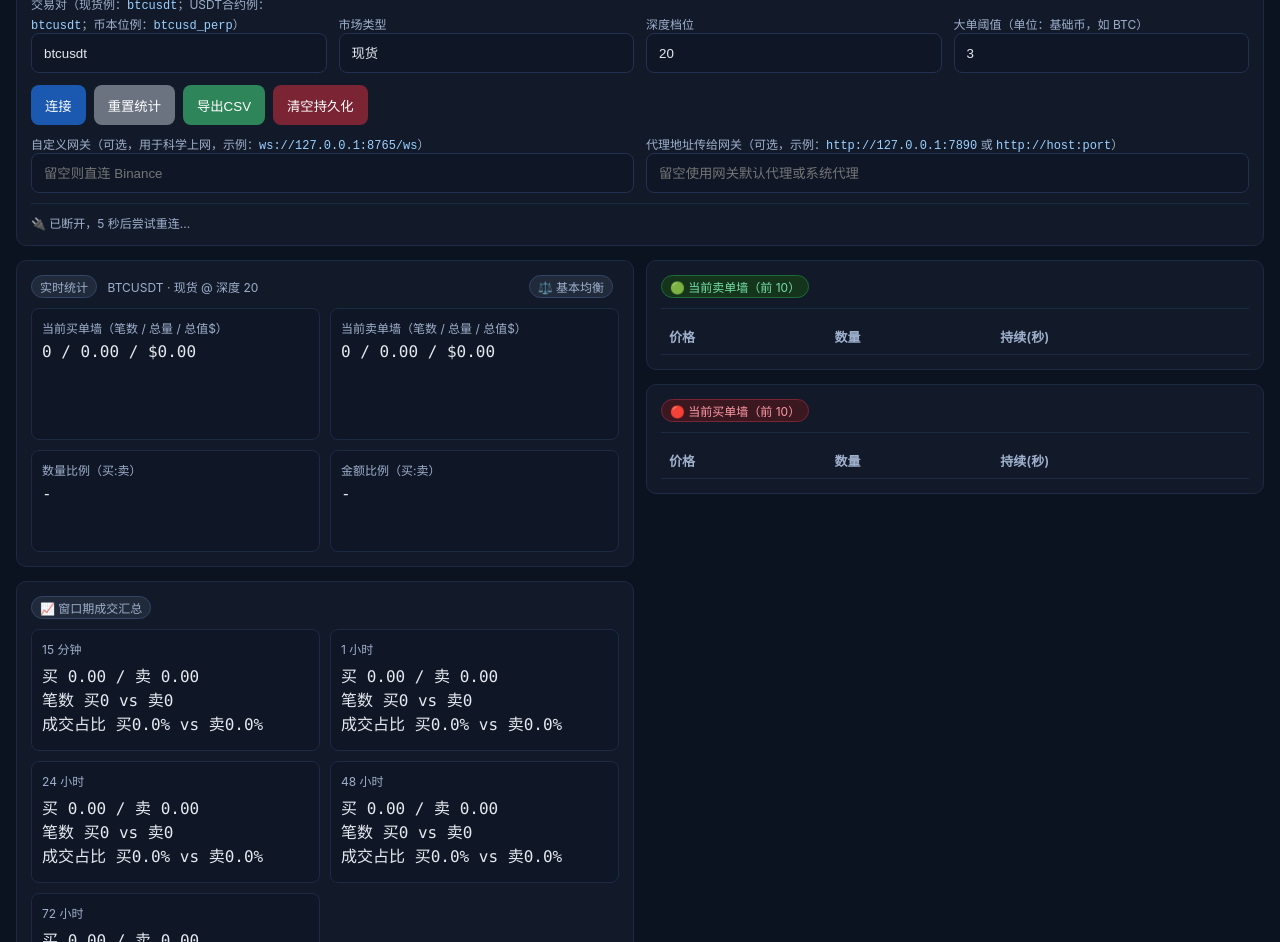
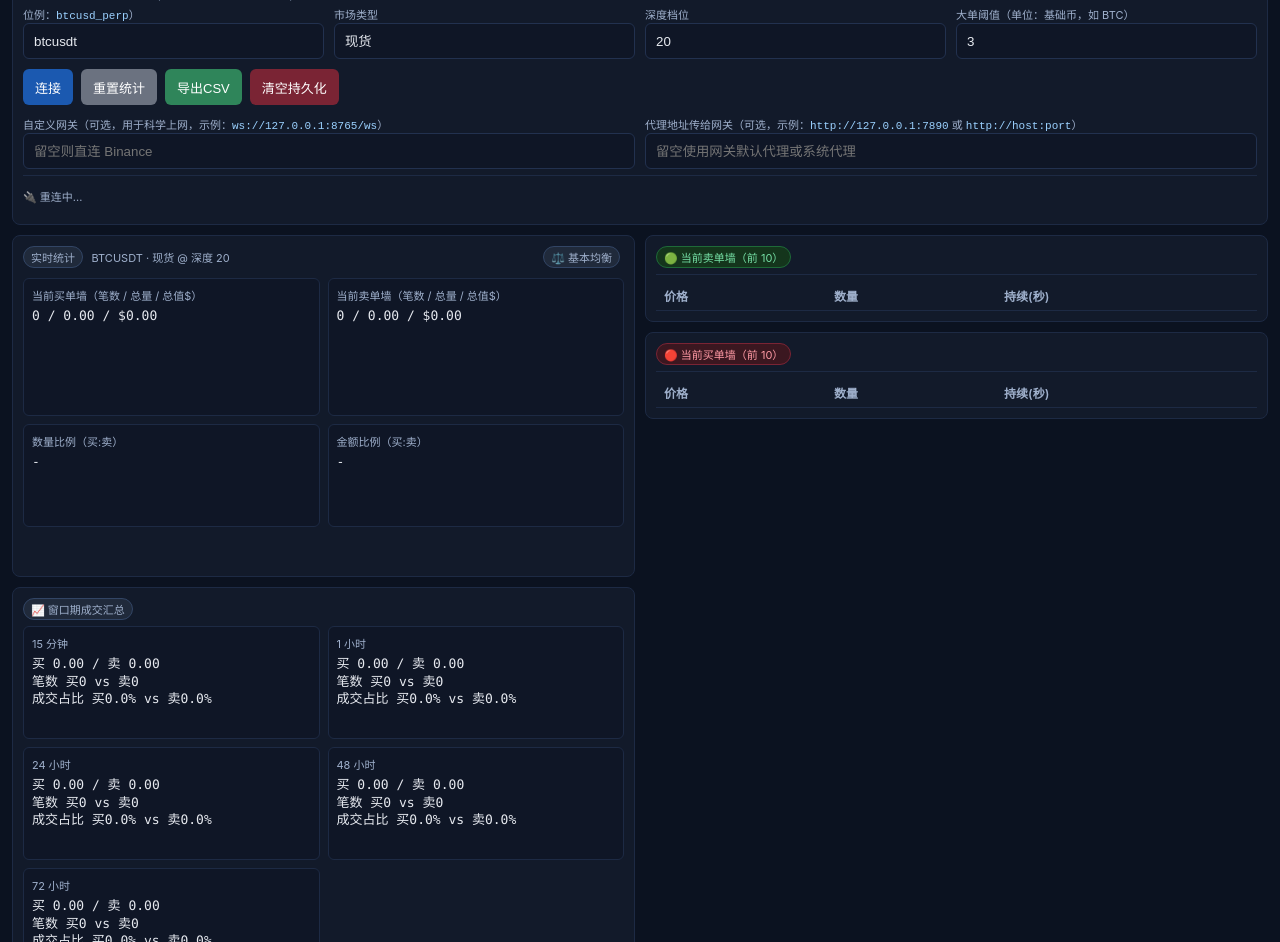
Before and after one commit to wzaiwei6/order-monitor, a plain HTML site: page index.html in a window 1280 px wide. Shown: the part 75-1017 px from the top of the page. Drawn offline with Linux system fonts and the light colour scheme.

Commit message:
update height

```diff
--- a/index.html
+++ b/index.html
@@ -5,34 +5,53 @@
   <meta name="viewport" content="width=device-width, initial-scale=1.0">
   <title>Binance 大额订单监控</title>
   <style>
-    body { font-family: -apple-system, BlinkMacSystemFont, Segoe UI, Roboto, Helvetica, Arial, sans-serif; margin: 16px; background: #0b1220; color: #e6e9ef; }
-    h1 { font-size: 20px; margin: 0 0 8px; }
-    .card { background: #121a2a; border: 1px solid #1d2a44; border-radius: 10px; padding: 14px; margin-bottom: 14px; }
-    .row { display: flex; gap: 12px; flex-wrap: wrap; align-items: flex-start; }
+    body { font-family: -apple-system, BlinkMacSystemFont, Segoe UI, Roboto, Helvetica, Arial, sans-serif; margin: 12px; background: #0b1220; color: #e6e9ef; }
+    h1 { font-size: 20px; margin: 0 0 6px; }
+    .card { background: #121a2a; border: 1px solid #1d2a44; border-radius: 8px; padding: 10px; margin-bottom: 10px; }
+    .card-stats { min-height: 320px; }
+    .card-windows { min-height: 480px; }
+    @media (max-width: 768px) {
+      .card-stats { min-height: 500px; }
+      .card-windows { min-height: 950px; }
+    }
+    .row { display: flex; gap: 10px; flex-wrap: wrap; align-items: flex-start; }
     .col { flex: 1; min-width: 280px; }
-    label { font-size: 12px; color: #9fb0cc; }
-    input, select { background: #0f1626; color: #e6e9ef; border: 1px solid #22314f; border-radius: 8px; padding: 10px 12px; width: 100%; box-sizing: border-box; height: 40px; }
+    label { font-size: 11px; color: #9fb0cc; margin-bottom: 4px; }
+    input, select { background: #0f1626; color: #e6e9ef; border: 1px solid #22314f; border-radius: 6px; padding: 8px 10px; width: 100%; box-sizing: border-box; height: 36px; }
     select { appearance: none; }
-    .pill { display: inline-block; padding: 2px 8px; border-radius: 999px; font-size: 12px; margin-right: 6px; }
+    .pill { display: inline-block; padding: 2px 7px; border-radius: 999px; font-size: 11px; margin-right: 4px; }
     .pill.buy { background: #3b1720; color: #ff9aa5; border: 1px solid #7a2434; }
     .pill.sell { background: #14351c; color: #76e0a6; border: 1px solid #1e6a38; }
     .pill.neutral { background: #202a3b; color: #9fb0cc; border: 1px solid #324565; }
-    .grid { display: grid; grid-template-columns: repeat(2, 1fr); gap: 10px; }
-    .kpi { background: #0f1626; border: 1px solid #1d2a44; border-radius: 8px; padding: 10px; min-height: 80px; display: flex; flex-direction: column; }
-    .kpi .label { font-size: 12px; color: #9fb0cc; }
-    .kpi .value { font-size: 16px; margin-top: 6px; font-family: 'Monaco', 'Menlo', 'Consolas', monospace; word-break: break-all; }
+    .grid { display: grid; grid-template-columns: repeat(2, 1fr); gap: 8px; }
+    .kpi { background: #0f1626; border: 1px solid #1d2a44; border-radius: 6px; padding: 8px; min-height: 80px; display: flex; flex-direction: column; overflow: hidden; }
+    .kpi .label { font-size: 11px; color: #9fb0cc; }
+    .kpi .value { font-size: 13px; margin-top: 4px; font-family: 'Monaco', 'Menlo', 'Consolas', monospace; word-break: break-word; line-height: 1.35; }
+    .kpi-wall { min-height: 120px; }
+    .kpi-ratio { min-height: 85px; }
+    .kpi-window { min-height: 95px; }
+    @media (max-width: 768px) {
+      .kpi { min-height: 140px; }
+      .kpi-wall { min-height: 200px; }
+      .kpi-ratio { min-height: 120px; }
+      .kpi-window { min-height: 170px; }
+      .kpi .value { font-size: 11px; line-height: 1.3; }
+      .kpi .label { font-size: 11px; }
+      .grid { gap: 8px; }
+    }
     table { width: 100%; border-collapse: collapse; }
-    th, td { padding: 8px; border-bottom: 1px solid #1d2a44; font-size: 13px; font-variant-numeric: tabular-nums; }
+    th, td { padding: 6px 8px; border-bottom: 1px solid #1d2a44; font-size: 12px; font-variant-numeric: tabular-nums; }
     th { text-align: left; color: #9fb0cc; font-weight: 600; }
     tr:hover td { background: #0f1626; }
     .agg-window { min-height: 70px; }
     .muted { color: #9fb0cc; }
     .ok { color: #76e0a6; }
     .err { color: #ff9aa5; }
-    .hint { font-size: 12px; color: #9fb0cc; }
-    .small { font-size: 12px; }
-    .sep { height: 1px; background: #1d2a44; margin: 10px 0; }
-    .btn { background: #1b59b0; color: white; border: 0; border-radius: 8px; padding: 10px 14px; height: 40px; cursor: pointer; }
+    .hint { font-size: 11px; color: #9fb0cc; }
+    .small { font-size: 11px; }
+    .sep { height: 1px; background: #1d2a44; margin: 6px 0; }
+    #status { min-height: 32px; max-height: 32px; overflow: hidden; display: flex; align-items: center; line-height: 1.4; white-space: nowrap; }
+    .btn { background: #1b59b0; color: white; border: 0; border-radius: 6px; padding: 8px 12px; height: 36px; cursor: pointer; font-size: 13px; }
     .btn:disabled { background: #253551; cursor: not-allowed; }
     code { color: #9bd1ff; }
   </style>
@@ -89,7 +108,7 @@
 
   <div class="row">
     <div class="col">
-      <div class="card">
+      <div class="card card-stats">
         <div style="display:flex;align-items:center;gap:8px;justify-content:space-between;">
           <div>
             <span class="pill neutral">实时统计</span>
@@ -100,35 +119,35 @@
           </div>
         </div>
         <div class="grid" style="margin-top:10px;">
-          <div class="kpi" style="min-height:110px;">
+          <div class="kpi kpi-wall">
             <div class="label">当前买单墙（笔数 / 总量 / 总值$）</div>
             <div class="value" id="kpiBid">-</div>
           </div>
-          <div class="kpi" style="min-height:110px;">
+          <div class="kpi kpi-wall">
             <div class="label">当前卖单墙（笔数 / 总量 / 总值$）</div>
             <div class="value" id="kpiAsk">-</div>
           </div>
-          <div class="kpi" style="min-height:80px;">
+          <div class="kpi kpi-ratio">
             <div class="label">数量比例（买:卖）</div>
             <div class="value" id="kpiQtyRatio">-</div>
           </div>
-          <div class="kpi" style="min-height:80px;">
+          <div class="kpi kpi-ratio">
             <div class="label">金额比例（买:卖）</div>
             <div class="value" id="kpiValRatio">-</div>
           </div>
         </div>
       </div>
 
-      <div class="card">
+      <div class="card card-windows">
         <span class="pill neutral">📈 窗口期成交汇总</span>
-        <div class="grid" style="margin-top:10px;">
-          <div class="kpi" style="min-height:100px;"><div class="label">15 分钟</div><div class="value" id="agg15m">-</div></div>
-          <div class="kpi" style="min-height:100px;"><div class="label">1 小时</div><div class="value" id="agg1h">-</div></div>
-          <div class="kpi" style="min-height:100px;"><div class="label">24 小时</div><div class="value" id="agg24h">-</div></div>
-          <div class="kpi" style="min-height:100px;"><div class="label">48 小时</div><div class="value" id="agg48h">-</div></div>
-          <div class="kpi" style="min-height:100px;"><div class="label">72 小时</div><div class="value" id="agg72h">-</div></div>
+        <div class="grid" style="margin-top:6px;">
+          <div class="kpi kpi-window"><div class="label">15 分钟</div><div class="value" id="agg15m">-</div></div>
+          <div class="kpi kpi-window"><div class="label">1 小时</div><div class="value" id="agg1h">-</div></div>
+          <div class="kpi kpi-window"><div class="label">24 小时</div><div class="value" id="agg24h">-</div></div>
+          <div class="kpi kpi-window"><div class="label">48 小时</div><div class="value" id="agg48h">-</div></div>
+          <div class="kpi kpi-window"><div class="label">72 小时</div><div class="value" id="agg72h">-</div></div>
         </div>
-        <div class="small muted" style="margin-top:8px;">显示最近窗口内“被判定成交的大额挂单”的买/卖累计数量与占比。</div>
+        <div class="small muted" style="margin-top:4px;">显示最近窗口内"被判定成交的大额挂单"的买/卖累计数量与占比。</div>
       </div>
 
 
@@ -293,7 +312,10 @@
           : binanceUrl;
         const marketLabel = marketType === 'usdtm' ? 'USDT合约' : (marketType === 'coinm' ? '币本位合约' : '现货');
         elPairTitle.textContent = `${symbol.toUpperCase()} · ${marketLabel} @ 深度 ${depth}`;
-        elStatus.textContent = `连接中：${url}`;
+        // 缩短URL显示，避免换行导致跳动
+        const shortUrl = url.length > 80 ? url.substring(0, 80) + '...' : url;
+        elStatus.innerHTML = `<span>连接中...</span>`;
+        elStatus.title = url; // 完整URL显示在悬停提示中
 
         // 加载到本地历史后立即渲染，避免断线期间页面空白
         renderAll({ symbol, threshold });
@@ -320,17 +342,20 @@
         };
 
         ws.onerror = (e) => {
-          elStatus.innerHTML = `<span class=\"err\">❌ WebSocket 错误：${e?.message || '请检查网络/代理/网关'}</span>`;
+          elStatus.innerHTML = `<span class=\"err\">❌ 连接错误</span>`;
+          elStatus.title = e?.message || '请检查网络/代理/网关';
           connectBtn.disabled = false;
         };
 
         ws.onclose = () => {
-          elStatus.innerHTML = `<span class=\"muted\">🔌 已断开，5 秒后尝试重连...</span>`;
+          elStatus.innerHTML = `<span class=\"muted\">🔌 重连中...</span>`;
+          elStatus.title = '连接已断开，5秒后自动重连';
           connectBtn.disabled = false;
           setTimeout(() => connect(true), 5000);
         };
       } catch (err) {
-        elStatus.innerHTML = `<span class=\"err\">❌ 连接初始化失败：${(err && err.message) || err}</span>`;
+        elStatus.innerHTML = `<span class=\"err\">❌ 初始化失败</span>`;
+        elStatus.title = (err && err.message) || err || '未知错误';
         connectBtn.disabled = false;
       }
     }
```
